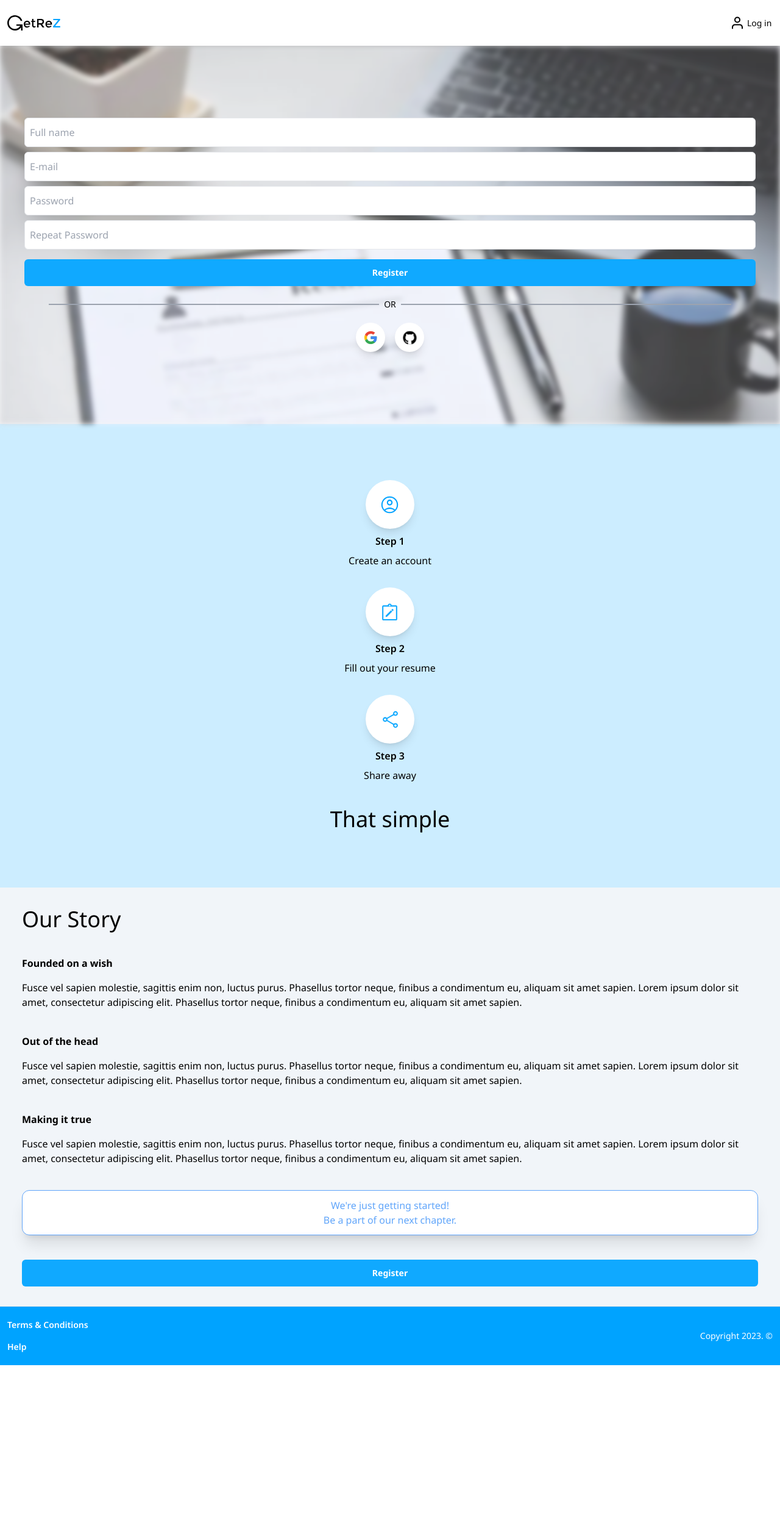
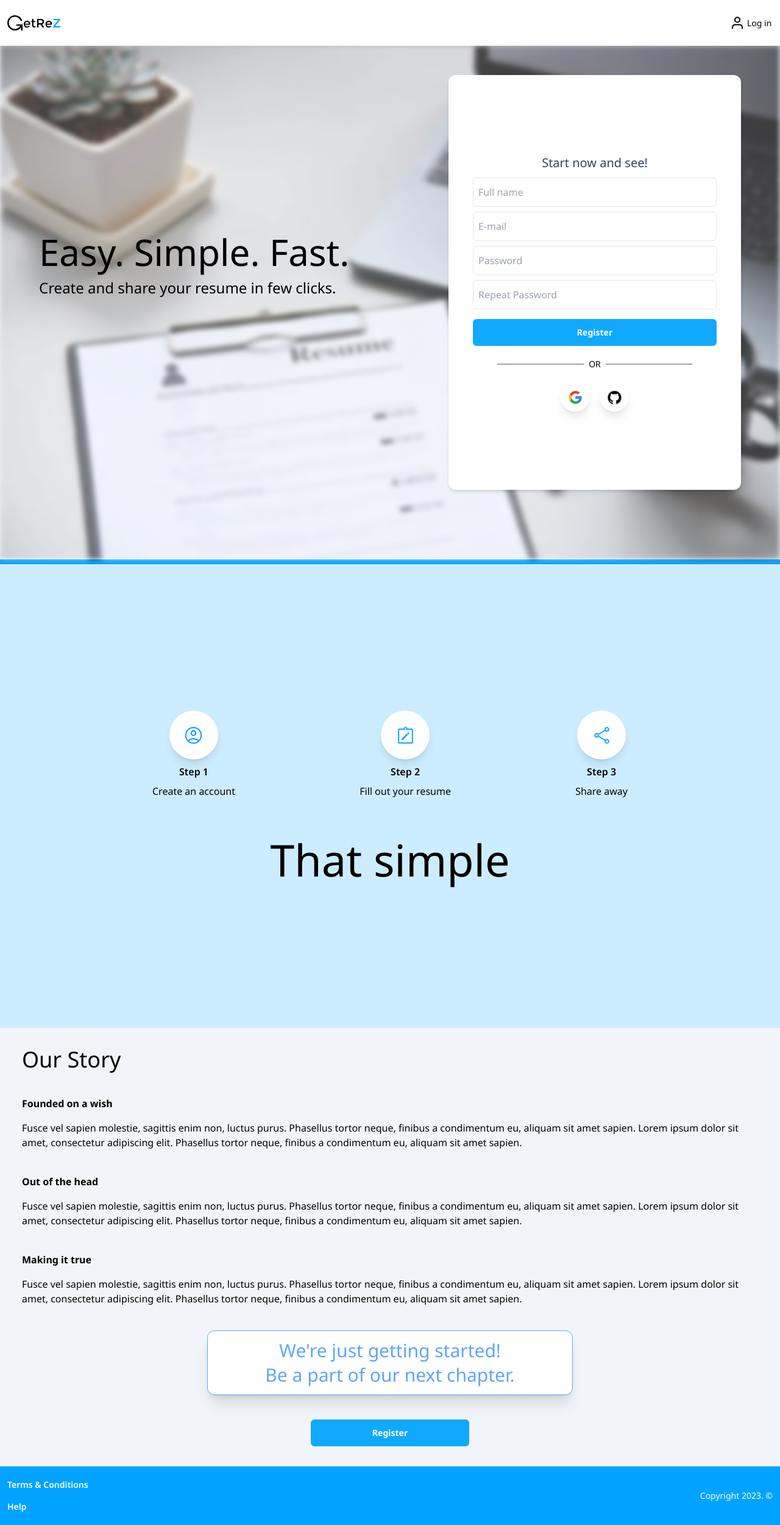
Before and after one commit to keuller/resumeapp, a Nuxt app: page / in a window 1280 px wide. Shown: the whole page at 61% size. Before the commit the page ends 2238 px from the top, so only its background shows below. Built offline with nearby package versions, Linux system fonts and the light colour scheme.

Commit message:
wip: desktop design

```diff
--- a/pages/index.vue
+++ b/pages/index.vue
@@ -10,10 +10,17 @@
     <div class="relative flex flex-col w-full">
         <top-bar />
 
-        <section id="register" class="relative flex flex-col items-center justify-center bg-gray-100 min-h-[620px] px-10">
+        <section id="register" class="relative flex flex-col items-center justify-center bg-gray-100 min-h-[620px] px-10 lg:min-h-[850px] lg:justify-end border-b-8 border-b-[#00A3FF]">
             <div class="bg-hero"></div>
 
-            <form id="register" class="absolute inset-0 z-20 px-10 flex-1 flex flex-col gap-2 justify-center w-full">
+            <div class="absolute hidden lg:block lg:top-0 lg:left-16 z-20 lg:translate-y-[250%]">
+                <h1 class="text-6xl leading-[86px] text-black">Easy. Simple. Fast.</h1>
+                <p class="text-black text-2xl">Create and share your resume in few clicks.</p>
+            </div>
+
+            <form id="register" class="register-form">
+                <h2 class="text-xl text-slate-700 text-center px-3 leading-8 hidden lg:block">Start now and see!</h2>
+
                 <input type="text" name="full_name"
                     placeholder="Full name" maxlength="50"
                     class="border border-gray-200 leading-4 rounded-md px-2 py-3 outline-none focus:border-blue-300" />
@@ -57,6 +64,7 @@
         </section>
 
         <section id="steps" class="flex flex-col gap-8 items-center justify-center bg-[#CCEDFF] min-h-[760px]">
+            <div class="flex flex-col gap-10 lg:flex-row lg:min-w-[780px] lg:justify-between">
                 <div class="flex flex-col items-center gap-2">
                     <div class="flex items-center justify-center bg-white w-20 h-20 rounded-full shadow-lg">
                         <img :src="Icons.USER_BLUE" alt="user" width="33" />
@@ -80,14 +88,15 @@
                     <h2 class="font-semibold">Step 3</h2>
                     <span>Share away</span>
                 </div>
+            </div>
 
-            <div class="mt-2">
-                <span class="leading-10 text-4xl">That simple</span>
+            <div class="mt-2 lg:mt-8">
+                <span class="leading-10 text-4xl lg:text-7xl">That simple</span>
             </div>
         </section>
 
-        <section id="story" class="flex flex-col gap-10 bg-slate-100 min-h-[600px] px-9 py-8">
-            <h2 class="text-4xl font-normal leading-10">Our Story</h2>
+        <section id="story" class="flex flex-col gap-10 lg:items-center bg-slate-100 min-h-[600px] px-9 py-8">
+            <h2 class="text-4xl font-normal leading-10 w-full">Our Story</h2>
 
             <article>
                 <h3 class="font-bold text-base leading-6 pb-4">Founded on a wish</h3>
@@ -104,14 +113,16 @@
                 <p>Fusce vel sapien molestie, sagittis enim non, luctus purus. Phasellus tortor neque, finibus a condimentum eu, aliquam sit amet sapien. Lorem ipsum dolor sit amet, consectetur adipiscing elit. Phasellus tortor neque, finibus a condimentum eu, aliquam sit amet sapien. </p>
             </article>
 
-            <div class="bg-white border border-blue-400 text-blue-400 rounded-xl text-center shadow-xl py-3">
-                <p>We're just getting started!</p>
-                <p>Be a part of our next chapter.</p>
+            <div class="bg-white border border-blue-400 text-blue-400 rounded-xl text-center shadow-xl py-3 lg:w-[600px]">
+                <p class="lg:text-3xl lg:leading-10">We're just getting started!</p>
+                <p class="lg:text-3xl lg:leading-10">Be a part of our next chapter.</p>
             </div>
 
+            <div class="w-full lg:max-w-[260px]">
                 <gr-button kind="primary">
                     <span>Register</span>
                 </gr-button>
+            </div>
         </section>
 
         <footer-page />
@@ -122,4 +133,8 @@
 .bg-hero {
     @apply absolute inset-0 z-10 bg-[url('/img/hero-desktop.webp')] opacity-75 blur-sm bg-cover bg-center;
 }
+
+.register-form {
+    @apply absolute xs:inset-0 z-20 px-10 xs:flex-1 flex flex-col gap-2 justify-center w-full lg:bg-white lg:w-[480px] lg:h-[680px] lg:rounded-xl lg:shadow-md lg:top-12 lg:left-auto lg:right-16;
+}
 </style>
```
Lines whose indentation alone changed are shown as unchanged.
